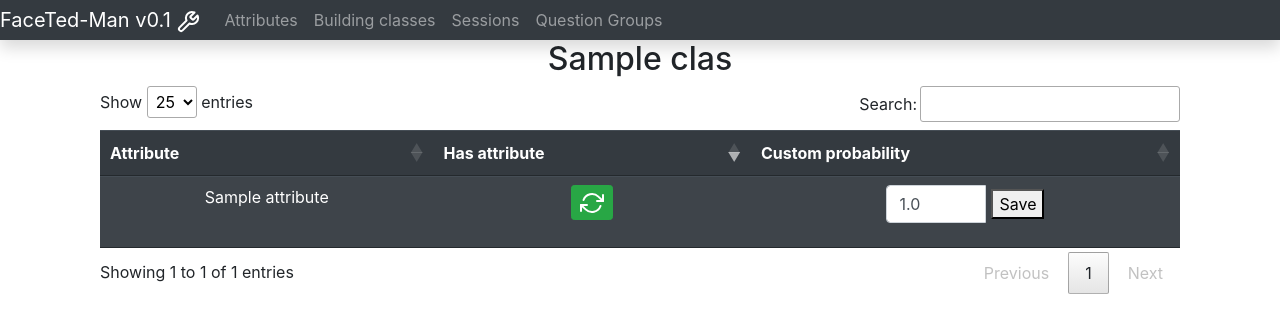
After one commit to Ohtu-FaceTed/FaceTed-Backend, a Flask app: template src/templates/bclass_attr_link.html in a window 1280 px wide. The commit adds this page. Shown: the top 333 px of the page. Run offline with Flask 2, Linux system fonts and the light colour scheme; the template is opened without the code that fills it: values that come from a table or form of the project are taken from there, others are empty; tables that the repository leaves empty hold one stand-in row (values such as "Sample post"); some libraries are stand-ins or nearby versions.

Commit message:
Class_Attribute editing
ADDED:
> bclass_attr_link.html
- Tempalte for editing attributes of a building class and their custom probabilities

MODIFIED:
>adminView.py
- modified endpoint of attribute_probability edit to reduce confusion
- new endpoints for editing custom probabilit of class_attribute
- new endpoint for toggling the has_attribute state of class_attribute
- new endpoint for v iewing the linking html
> classesView.html
- added anchor for entering edit of building class
> resultsView.html
- Fixed anchor html positioning

```diff
--- /dev/null
+++ b/src/templates/bclass_attr_link.html
@@ -0,0 +1,77 @@
+{% extends "layout.html" %}
+
+{% block head %}
+
+{% endblock %}
+
+{% block body %}
+
+
+<div class="container text-center">
+    <h2>{{ bclass.class_name }}</h2>
+    <div class="container">
+        <table id="table_id" style="margin-top:2rem;" class="table tablez table-striped table-dark table-sm">
+            <thead>
+                <tr>
+                    <th>Attribute</th>
+                    <th>Has attribute</th>
+                    <th>Custom probability</th>
+                </tr>
+            </thead>
+            <tbody>
+                {% for link in links %}
+                <tr>
+                    <td>
+                        {{ link.attribute.attribute_name }}
+                    </td>
+                    <td>
+                        {% if link.class_has_attribute %}
+                            <form style="display:inline;" method="POST"
+                                action="{{ url_for('views.toggle_link_between_class_attribute', class_attribute_id=link.id) }}">
+                                <button data-toggle="tooltip" title="Mark as inactive" class="btn btn-sm btn-success"
+                                    type="submit"><span data-feather="refresh-cw"></span> </button>
+                                <input type="hidden" name="csrf_token" value="{{ csrf_token() }}" />
+                            </form>
+                        {% else %}
+                            <form style="display:inline;" method="POST"
+                                action="{{ url_for('views.toggle_link_between_class_attribute', class_attribute_id=link.id) }}">
+                                <button data-toggle="tooltip" title="Mark as active" class="btn btn-sm btn-danger"
+                                    type="submit">
+                                    <span data-feather="refresh-cw"> </button>
+                                <input type="hidden" name="csrf_token" value="{{ csrf_token() }}" />
+                            </form>
+                        {% endif %}
+                    </td>
+                    <td>
+                        <form class="form-group" method="POST"
+                            action="{{ url_for('views.edit_class_attribute_probability', class_attribute_id=link.id) }}">
+                            <div class="input-group justify-content-center align-items-center">
+                                <input style="max-width:100px;" name="probability" class="form-control" id="probability" value="{{ link.custom_probability or 0 }}" />
+                                <span class="input-group-btn" style="margin-left: 5px;">
+                                    <button type="submit">Save</button>
+                                </span>
+                            </div>
+                        </form>
+                    </td>
+                </tr>
+                {% endfor %}
+            </tbody>
+        </table>
+    </div>
+</div>
+
+{% endblock %}
+
+{% block scripts %}
+<script type="text/javascript" src="https://cdn.datatables.net/1.10.20/js/jquery.dataTables.min.js"></script>
+<script src="https://cdnjs.cloudflare.com/ajax/libs/select2/4.0.3/js/select2.min.js"></script>
+<script async defer type="text/javascript">
+    $(document).ready(function () {
+        $('.tablez').DataTable({
+            "lengthMenu": [[10, 25, 50, -1], [10, 25, 50, "All"]],
+            "pageLength": 25,
+            "order": [[ 1, "desc" ]]
+        });
+    });
+</script>
+{% endblock %}
--- a/src/templates/classesView.html
+++ b/src/templates/classesView.html
@@ -25,7 +25,11 @@
                 {% for class in building_classes %}
                 <tr>
                     <td>{{ class.class_id }}</td>
-                    <td>{{ class.class_name }}</td>
+                    <td>
+                        <a href="{{ url_for('views.link_bclass_attribute_view', class_id=class.id) }}">
+                            {{ class.class_name }}
+                        </a>
+                    </td>
                     <td>
                         <form method="POST"
                             action="{{ url_for('views.edit_class_probability', class_id=class.id) }}">
--- a/src/templates/resultsView.html
+++ b/src/templates/resultsView.html
@@ -33,8 +33,9 @@
                     </td>
                     <td>
                         <a href="{{ url_for('views.session_view', session=session.id) }}">
-                            {{ session.session_ident }}</td>
-                    </a>
+                            {{ session.session_ident }}
+                        </a>
+                    </td>
                     <td>
                         <a href="{{ url_for('views.session_view', session=session.id) }}">
                             {{ session.answered_questions_string() }}
```
Also changed, not shown: src/views/adminView.py (+45 -4 lines).
